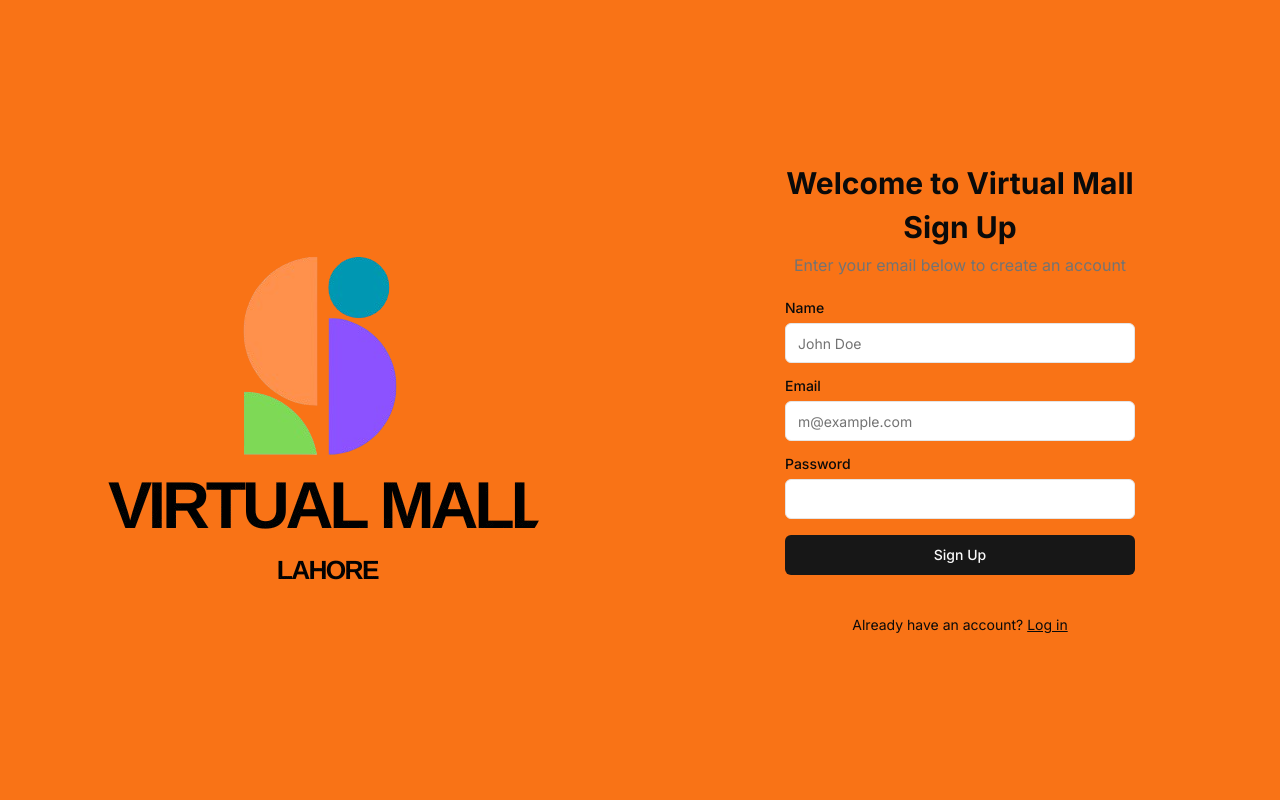
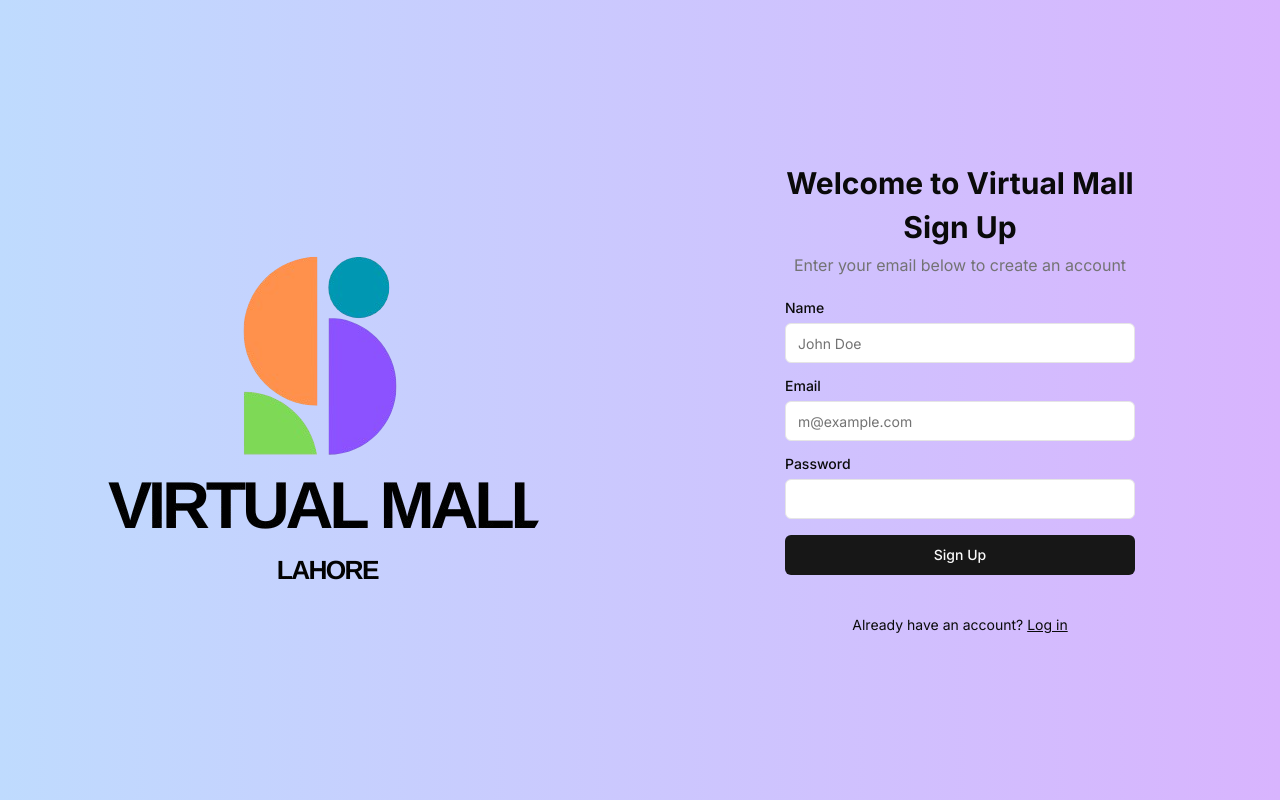
Before and after one commit to sanaa-sys/virtual-mall, a Next.js app: page /signup in a window 1280 px wide. Built offline with nearby package versions, Linux system fonts and the light colour scheme.

Commit message:
error fix

```diff
--- a/app/signup/page.js
+++ b/app/signup/page.js
@@ -21,7 +21,7 @@ export default function Signup() {
   };
 
   return (
-      <div className="w-full lg:grid lg:min-h-[600px] lg:grid-cols-2 xl:min-h-screen bg-orange-500">
+      <div className="w-full lg:grid lg:min-h-[600px] lg:grid-cols-2 xl:min-h-screen bg-gradient-to-r from-blue-200 to-purple-300">
       <div className=" flex items-center justify-center h-screen">
         <img src="/logo1.png" alt="Logo" className="center rounded-full " />
       </div>{" "}
--- a/components/headermain.jsx
+++ b/components/headermain.jsx
@@ -1,10 +1,11 @@
 // components/headermain.jsx
+"use client";
 import React from "react";
 import { BsSearch } from "react-icons/bs";
 import { FiHeart } from "react-icons/fi";
 import { MdOutlineShoppingBag } from "react-icons/md";
 import { BiUser } from "react-icons/bi";
-import { useRouter } from "next/router"; // Ensure you import useRouter
+import { useRouter } from "next/navigation"; // Ensure you import useRouter
 
 const HeaderMain = () => {
   const router = useRouter(); // Use useRouter here
```
